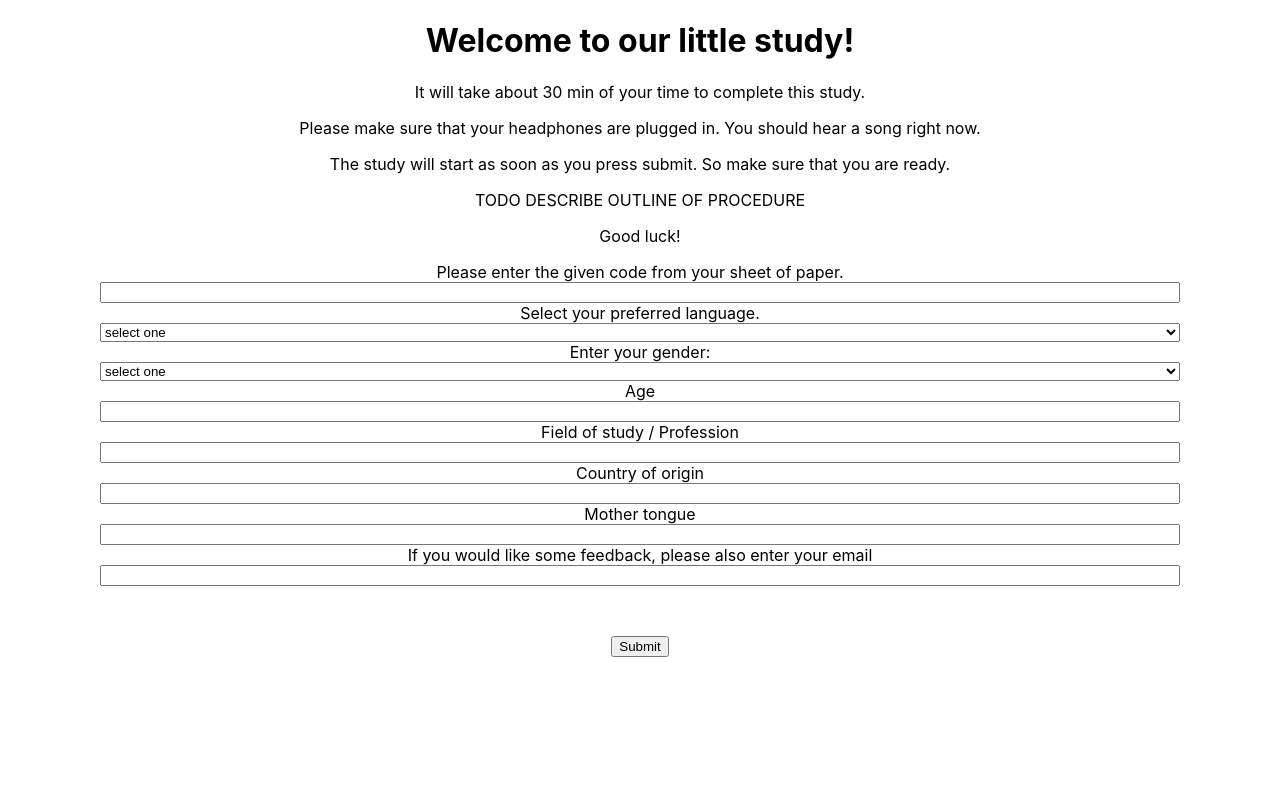
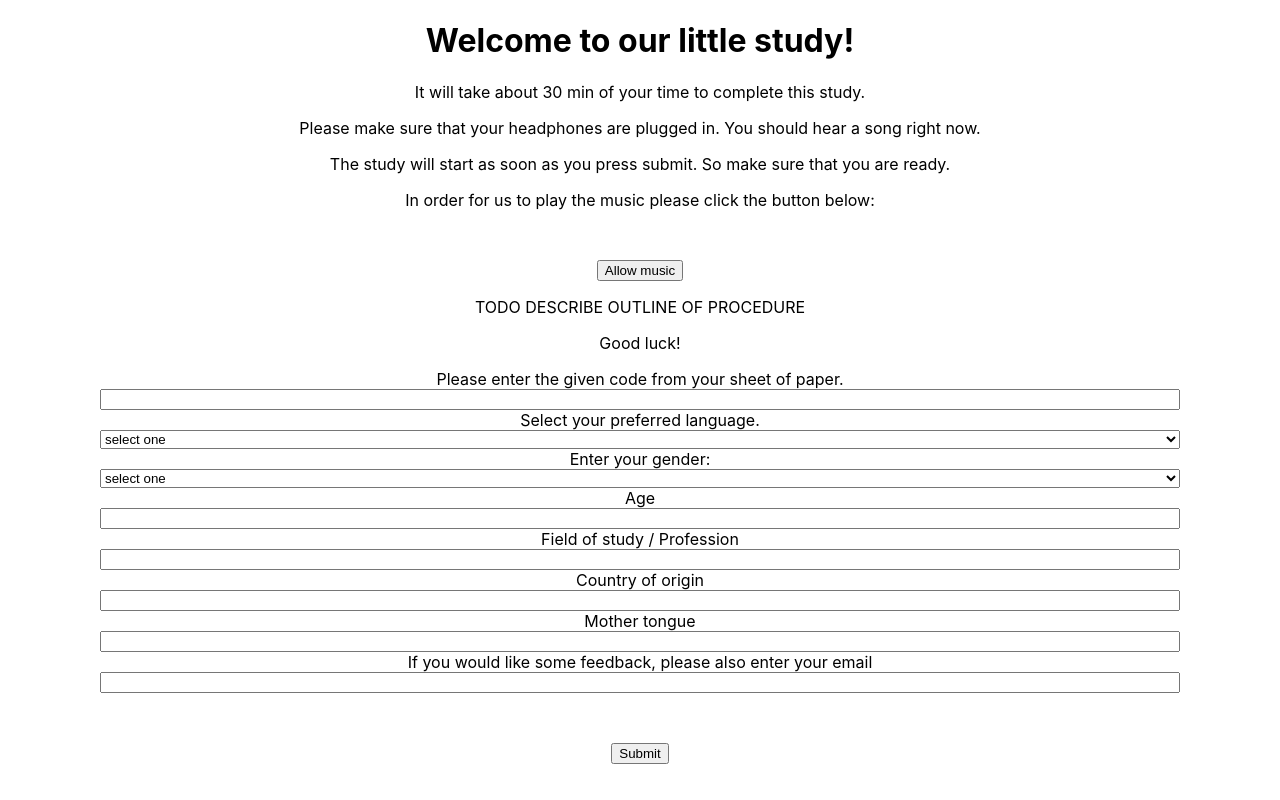
Before and after one commit to samuelsmal/survey_frontend, a React (Create React App) app: page / in a window 1280 px wide. Built offline with nearby package versions, Linux system fonts and the light colour scheme.

Commit message:
music tryout

```diff
--- a/src/App.js
+++ b/src/App.js
@@ -70,6 +70,7 @@ class App extends Component {
     this.handleSelfChosenMusicChange = this.handleSelfChosenMusicChange.bind(this);
     this.handleSelfChosenMusicSubmit = this.handleSelfChosenMusicSubmit.bind(this);
     this.progressTaskPtr = this.progressTaskPtr.bind(this);
+    this.allowMusic = this.allowMusic.bind(this);
 
     this.timeout = null;
     this.count_down = null;
@@ -239,6 +240,11 @@ class App extends Component {
         this.setState({done: true});
       }
     });
+  }
+
+  allowMusic() {
+    let audio_tag = document.getElementById('audio')
+    audio_tag.play()
   }
 
   setMusic(id){
@@ -434,6 +440,8 @@ class App extends Component {
         <p>It will take about 30 min of your time to complete this study.</p>
         <p>Please make sure that your headphones are plugged in. You should hear a song right now.</p>
         <p>The study will start as soon as you press submit. So make sure that you are ready.</p>
+        <p>In order for us to play the music please click the button below:</p>
+        <button className="submit_btn" type="submit" onClick={this.allowMusic}>Allow music</button>
         <p>TODO DESCRIBE OUTLINE OF PROCEDURE</p>
         <p>Good luck!</p>
         <form className="form">
@@ -446,7 +454,6 @@ class App extends Component {
           <select value={this.state.selectedLanguage} name="language" onChange={this.handleLanguageSelection}>
             <option value="">select one</option>
             <option value="en">Italiano</option>
-            <option value="de">Deutsch</option>
             <option value="fr">Francais</option>
           </select>
           <label className="label">Enter your gender:</label>
@@ -496,7 +503,9 @@ class App extends Component {
         if (this.state.displaySelfChosenPage) {
           body = this.renderSelfChosenMusicPage();
         } else if (this.state.displayMoodQuestion) {
-          body = <MoodQuestionaire onSubmit={this.handleMoodQuestionaire}/>;
+          body = <MoodQuestionaire
+            onSubmit={this.handleMoodQuestionaire}
+            getMusicGoing={this.allowMusic}/>;
         } else if (this.state.question === null) {
           body =  <RenderBreak count_down={this.state.count_down} music_url={this.state.music_url}/>;
         } else {
```
